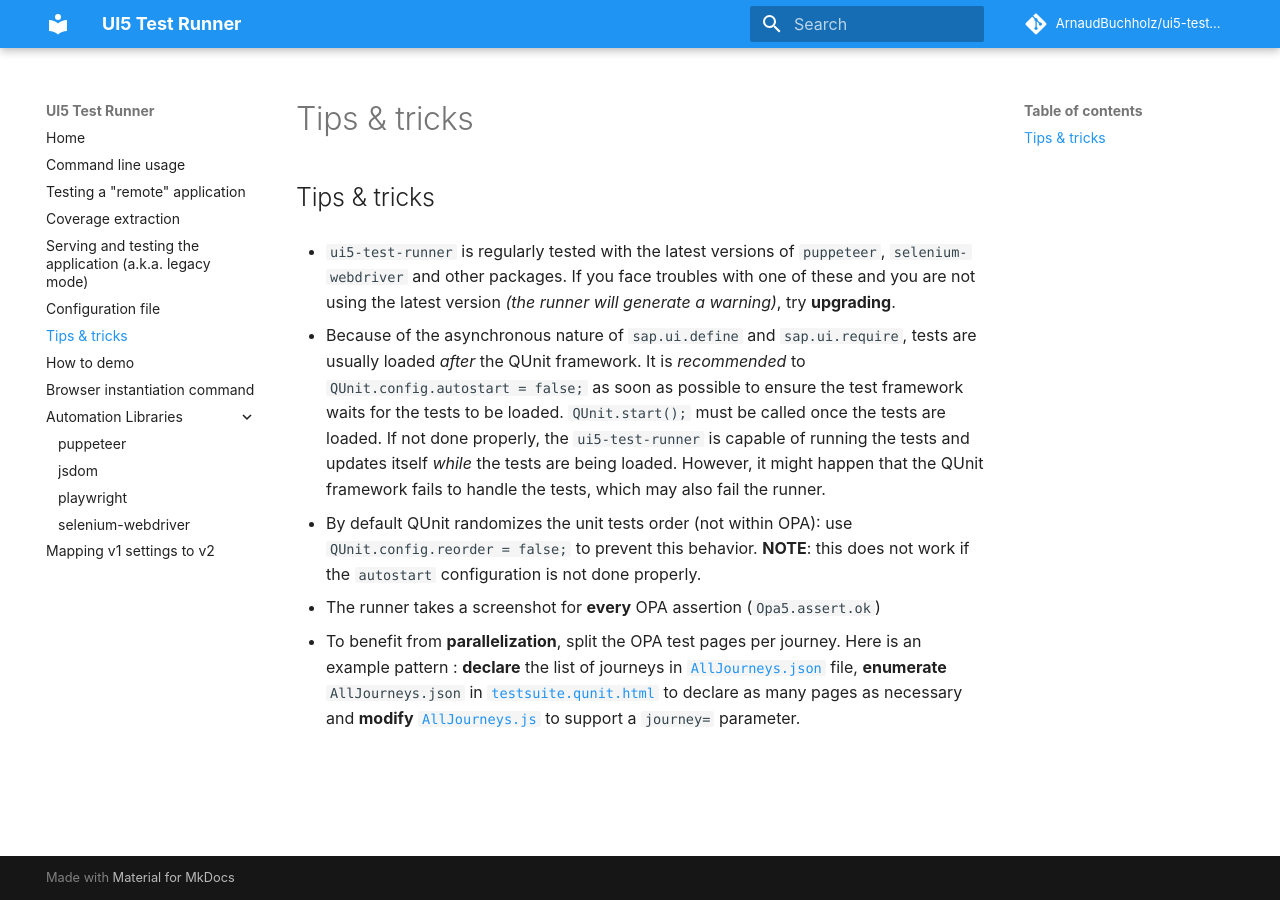
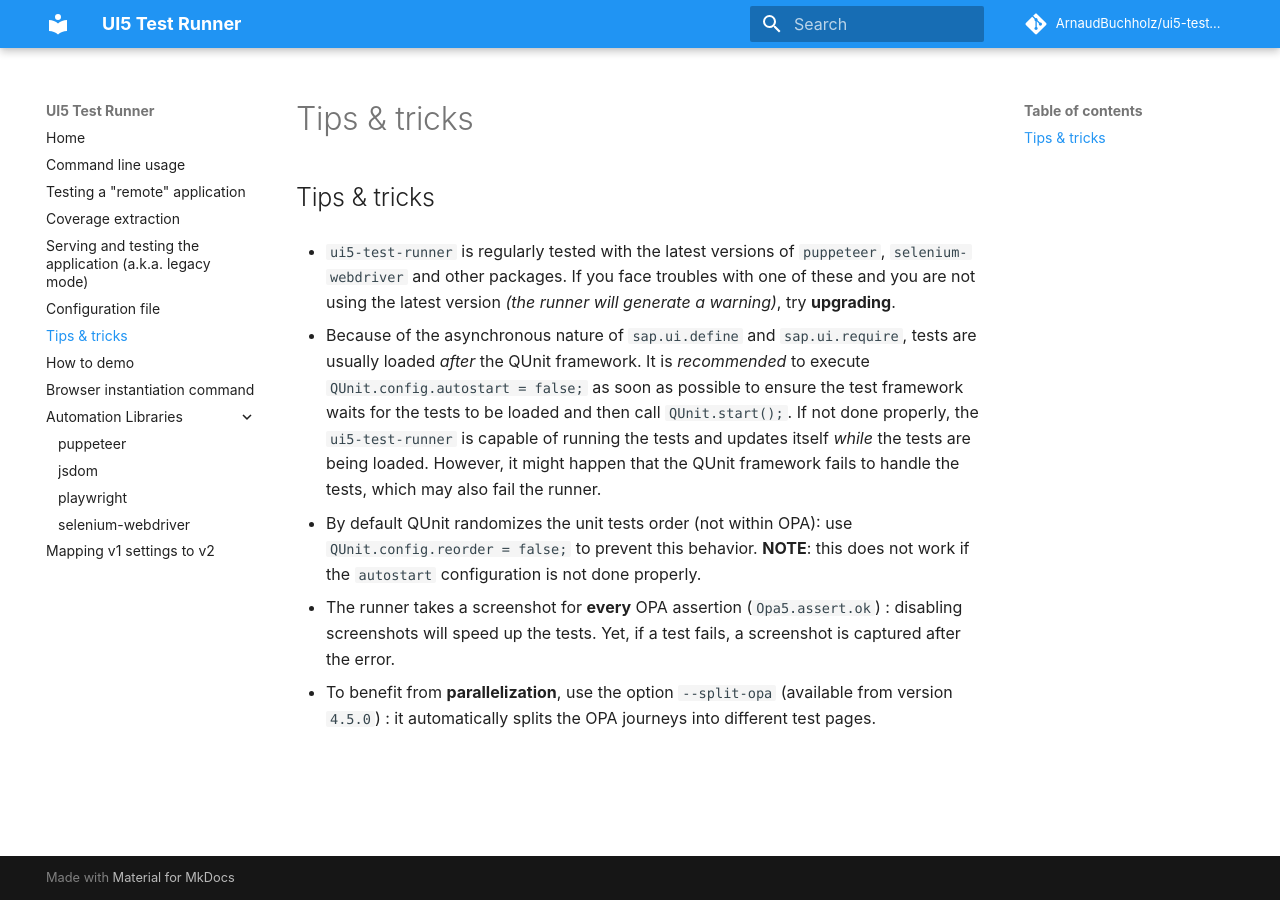
Before and after one commit to ArnaudBuchholz/ui5-test-runner, an MkDocs documentation site: the page built from docs/tipsNtricks.md, in a window 1280 px wide. Built offline with MkDocs 1.6.1 and Material for MkDocs 9.7.7, drawn with Linux system fonts in a browser that asks for light colours; comment, search, counter and statistics services are not loaded.

Commit message:
documentation: --opa-split

```diff
--- a/docs/tipsNtricks.md
+++ b/docs/tipsNtricks.md
@@ -2,10 +2,10 @@
 
 * `ui5-test-runner` is regularly tested with the latest versions of `puppeteer`, `selenium-webdriver` and other packages. If you face troubles with one of these and you are not using the latest version *(the runner will generate a warning)*, try **upgrading**.
 
-* Because of the asynchronous nature of `sap.ui.define` and `sap.ui.require`, tests are usually loaded *after* the QUnit framework. It is *recommended* to `QUnit.config.autostart = false;` as soon as possible to ensure the test framework waits for the tests to be loaded. `QUnit.start();` must be called once the tests are loaded. If not done properly, the `ui5-test-runner` is capable of running the tests and updates itself *while* the tests are being loaded. However, it might happen that the QUnit framework fails to handle the tests, which may also fail the runner.
+* Because of the asynchronous nature of `sap.ui.define` and `sap.ui.require`, tests are usually loaded *after* the QUnit framework. It is *recommended* to execute `QUnit.config.autostart = false;` as soon as possible to ensure the test framework waits for the tests to be loaded and then call `QUnit.start();`. If not done properly, the `ui5-test-runner` is capable of running the tests and updates itself *while* the tests are being loaded. However, it might happen that the QUnit framework fails to handle the tests, which may also fail the runner.
 
 * By default QUnit randomizes the unit tests order (not within OPA): use `QUnit.config.reorder = false;` to prevent this behavior. **NOTE**: this does not work if the `autostart` configuration is not done properly.
 
-* The runner takes a screenshot for **every** OPA assertion (`Opa5.assert.ok`)
+* The runner takes a screenshot for **every** OPA assertion (`Opa5.assert.ok`) : disabling screenshots will speed up the tests. Yet, if a test fails, a screenshot is captured after the error.
 
-* To benefit from **parallelization**, split the OPA test pages per journey. Here is an example pattern : **declare** the list of journeys in [`AllJourneys.json`](https://github.com/ArnaudBuchholz/training-ui5con18-opa/blob/main/webapp/test/integration/AllJourneys.json) file, **enumerate** `AllJourneys.json` in [`testsuite.qunit.html`](https://github.com/ArnaudBuchholz/training-ui5con18-opa/blob/main/webapp/test/testsuite.qunit.html#L16) to declare as many pages as necessary and **modify** [`AllJourneys.js`](https://github.com/ArnaudBuchholz/training-ui5con18-opa/blob/main/webapp/test/integration/init.js#L22) to support a `journey=` parameter.
+* To benefit from **parallelization**, use the option `--split-opa` (available from version `4.5.0`) : it automatically splits the OPA journeys into different test pages.
```
Also changed, not shown: docs/usage.md (+2 -1 lines).
